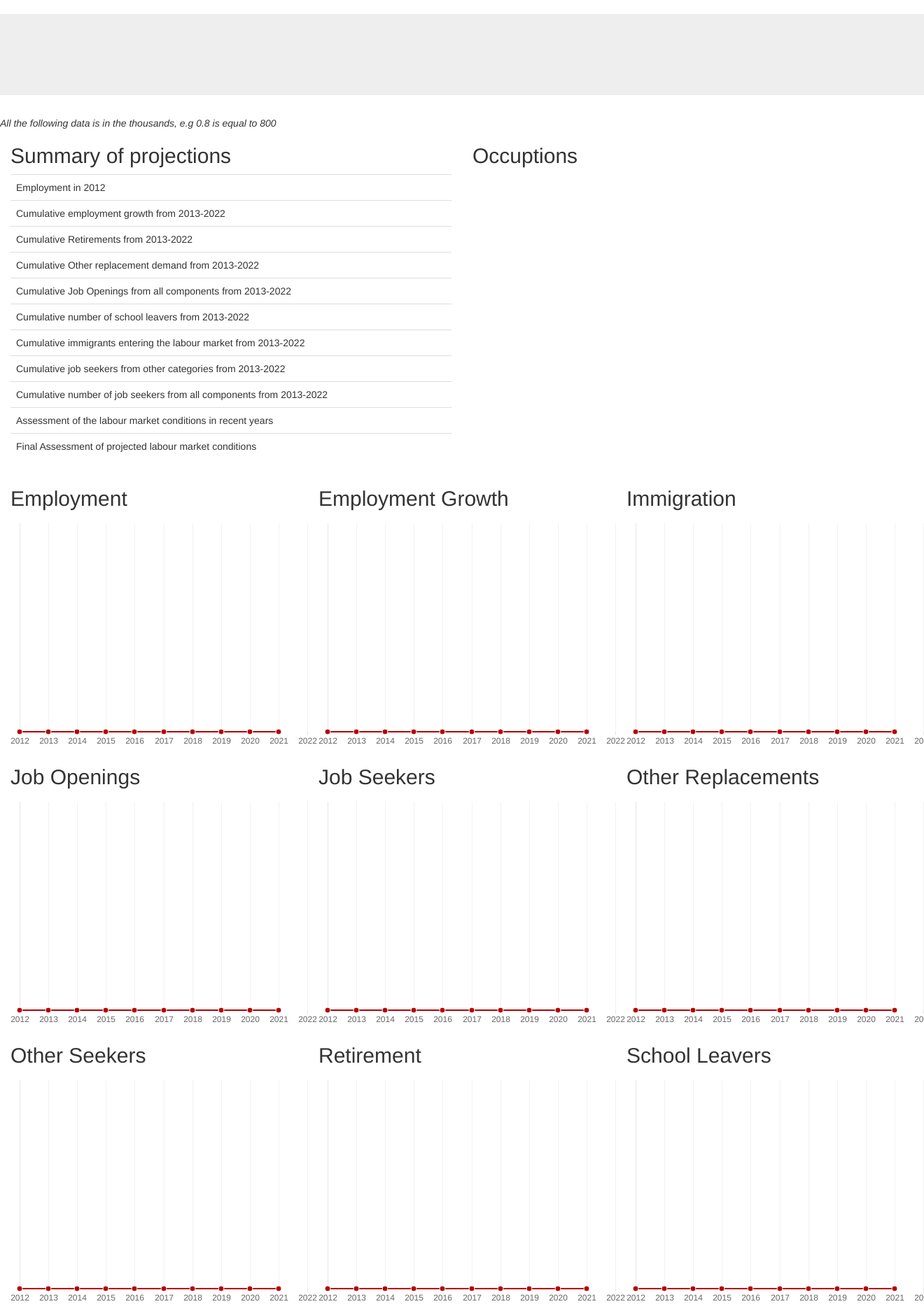
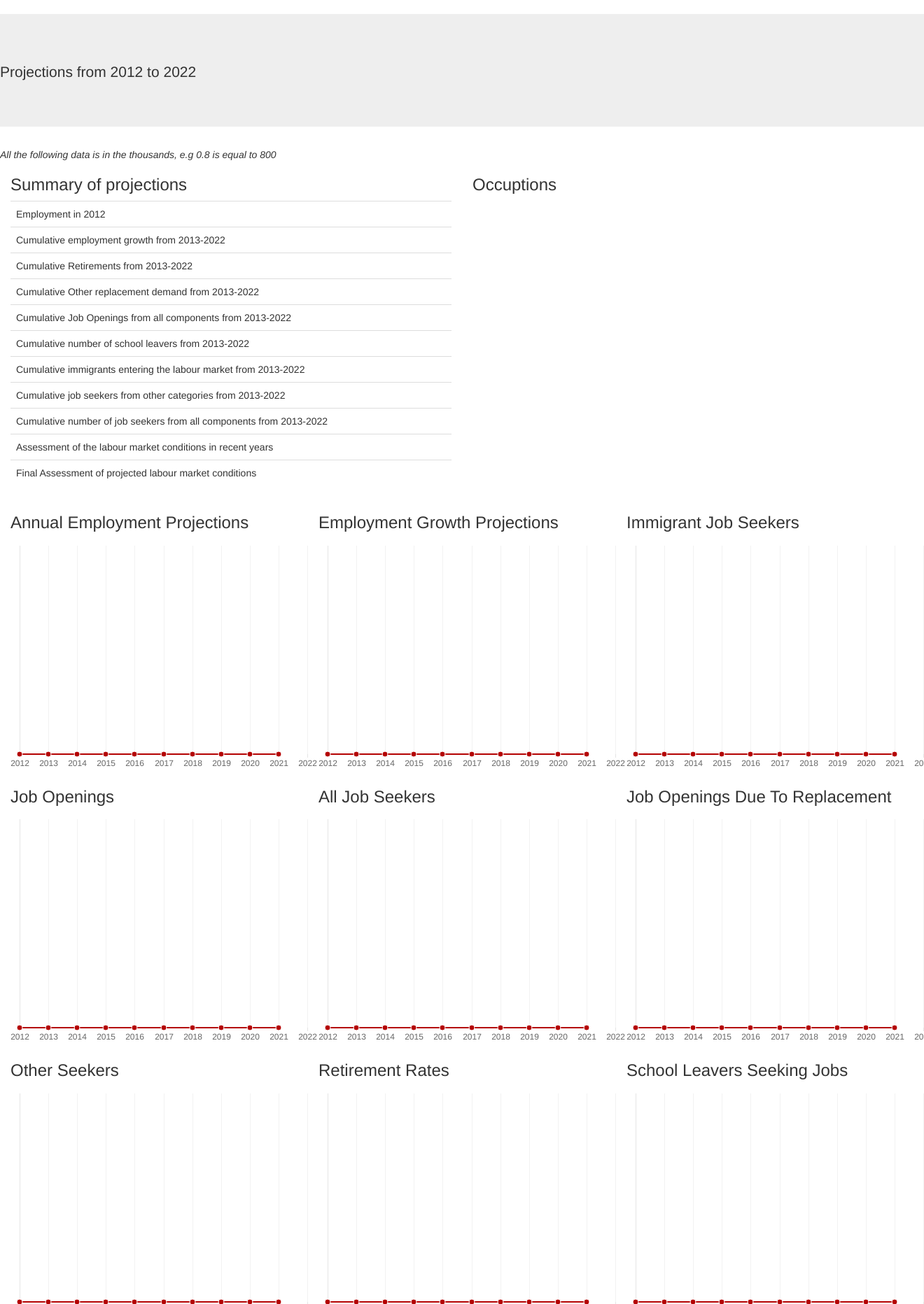
Before and after one commit to piggybomb/bearpaws, a Django app: template bp/cofy/templates/cofy/job.html in a window 1320 px wide; the page is wider, and only the part inside the window is pictured. Shown: the part 52-1916 px from the top of that part at 70% size. Run offline with Django 3.2, Linux system fonts and the light colour scheme; the template is opened without the code that fills it, so the values that code supplies are empty; some libraries are stand-ins or nearby versions.

Commit message:
fixed the headers on jobs pages

```diff
--- a/bp/cofy/templates/cofy/job.html
+++ b/bp/cofy/templates/cofy/job.html
@@ -8,12 +8,13 @@
 {% block content %}
 <div class="jumbotron">
 <h1>{{ og.occupational_grouping }}</h1>
+<p>Projections from 2012 to 2022</p>
 </div>
 <em>All the following data is in the thousands, e.g 0.8 is equal to 800</em>
 <div class="container-fluid">
         <div class="row">
                 <div class="col-md-6">
-                        <h2>Summary of projections</h2>
+                        <h3>Summary of projections</h3>
                         <table class="table table-hover">
                                 <tr>
                                 <td>
@@ -109,7 +110,7 @@
 
                 </div>
         	<div class = "col-md-6">
-        		<h2>Occuptions</h2>
+        		<h3>Occuptions</h3>
                         <ul>
                         {% for job in subjobs %}
 
@@ -126,21 +127,21 @@
         </div>
         <div class="row">
                 <div class = col-md-4>
-                        <h2>Employment</h2>
+                        <h3>Annual Employment Projections</h3>
                         <canvas id="canvas0" height="450" width="600"></canvas>
 
 
                 </div>
 
                 <div class = col-md-4>
-                        <h2>Employment Growth</h2>
+                        <h3>Employment Growth Projections</h3>
                          <canvas id="canvas1" height="450" width="600"></canvas>
 
 
                 </div>
 
                 <div class = col-md-4>
-                        <h2>Immigration</h2>
+                        <h3>Immigrant Job Seekers</h3>
                         <canvas id="canvas2" height="450" width="600"></canvas>
 
 
@@ -148,21 +149,21 @@
         </div>
         <div class="row">
                 <div class = col-md-4>
-                        <h2>Job Openings</h2>
+                        <h3>Job Openings</h3>
                         <canvas id="canvas3" height="450" width="600"></canvas>
 
 
                 </div>
 
                 <div class = col-md-4>
-                        <h2>Job Seekers</h2>
+                        <h3>All Job Seekers</h3>
                         <canvas id="canvas4" height="450" width="600"></canvas>
 
 
                 </div>
 
                 <div class = col-md-4>
-                        <h2>Other Replacements</h2>
+                        <h3>Job Openings Due To Replacement</h3>
                         <canvas id="canvas5" height="450" width="600"></canvas>
 
 
@@ -170,21 +171,21 @@
         </div>
         <div class="row">
                 <div class = col-md-4>
-                        <h2>Other Seekers</h2>
+                        <h3>Other Seekers</h3>
                         <canvas id="canvas6" height="450" width="600"></canvas>
 
 
                 </div>
 
                 <div class = col-md-4>
-                        <h2>Retirement</h2>
+                        <h3>Retirement Rates</h3>
                         <canvas id="canvas7" height="450" width="600"></canvas>
 
 
                 </div>
 
                 <div class = col-md-4>
-                        <h2>School Leavers</h2>
+                        <h3>School Leavers Seeking Jobs</h3>
                         <canvas id="canvas8" height="450" width="600"></canvas>
 
 
```
Also changed, not shown: 8 other files.
